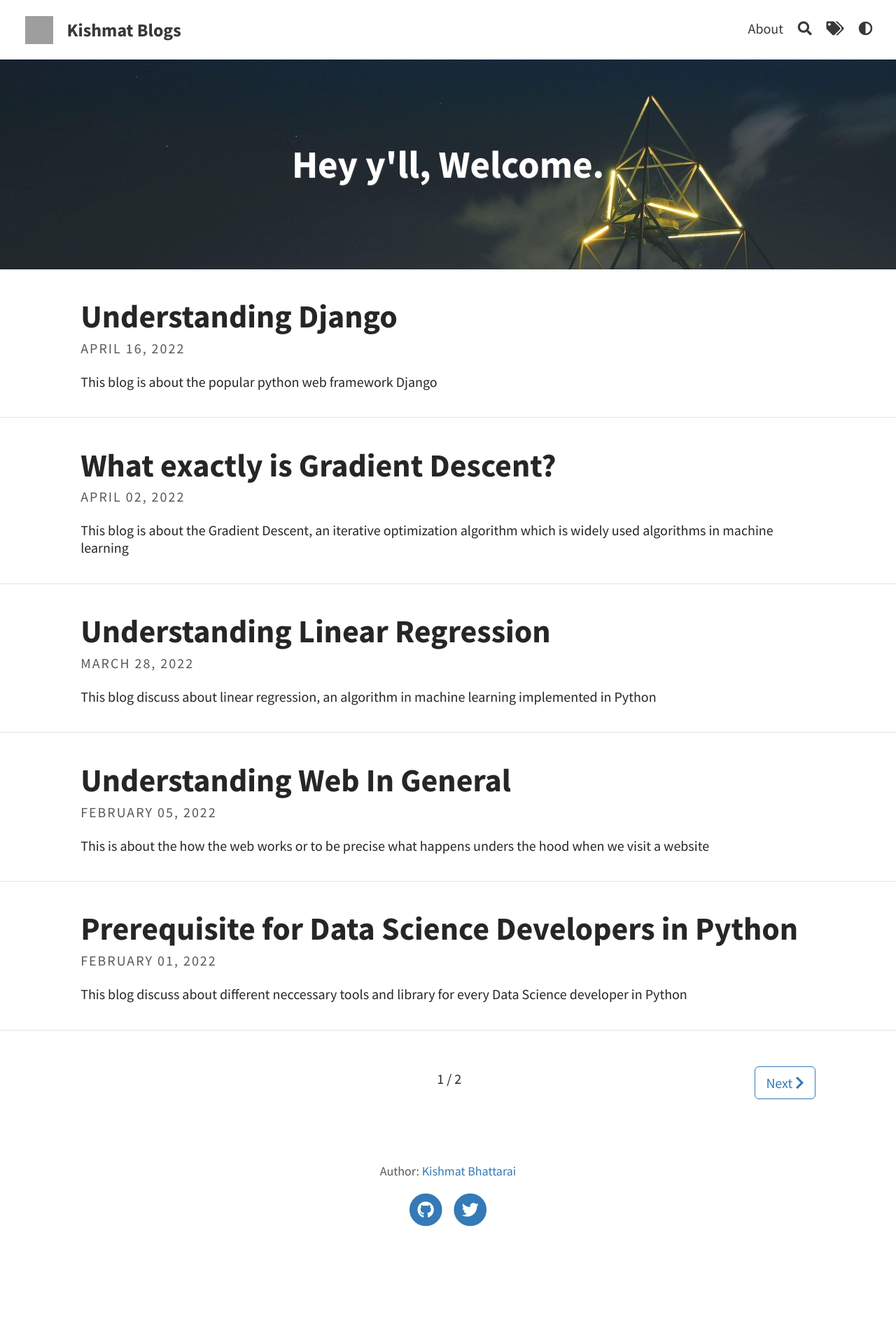
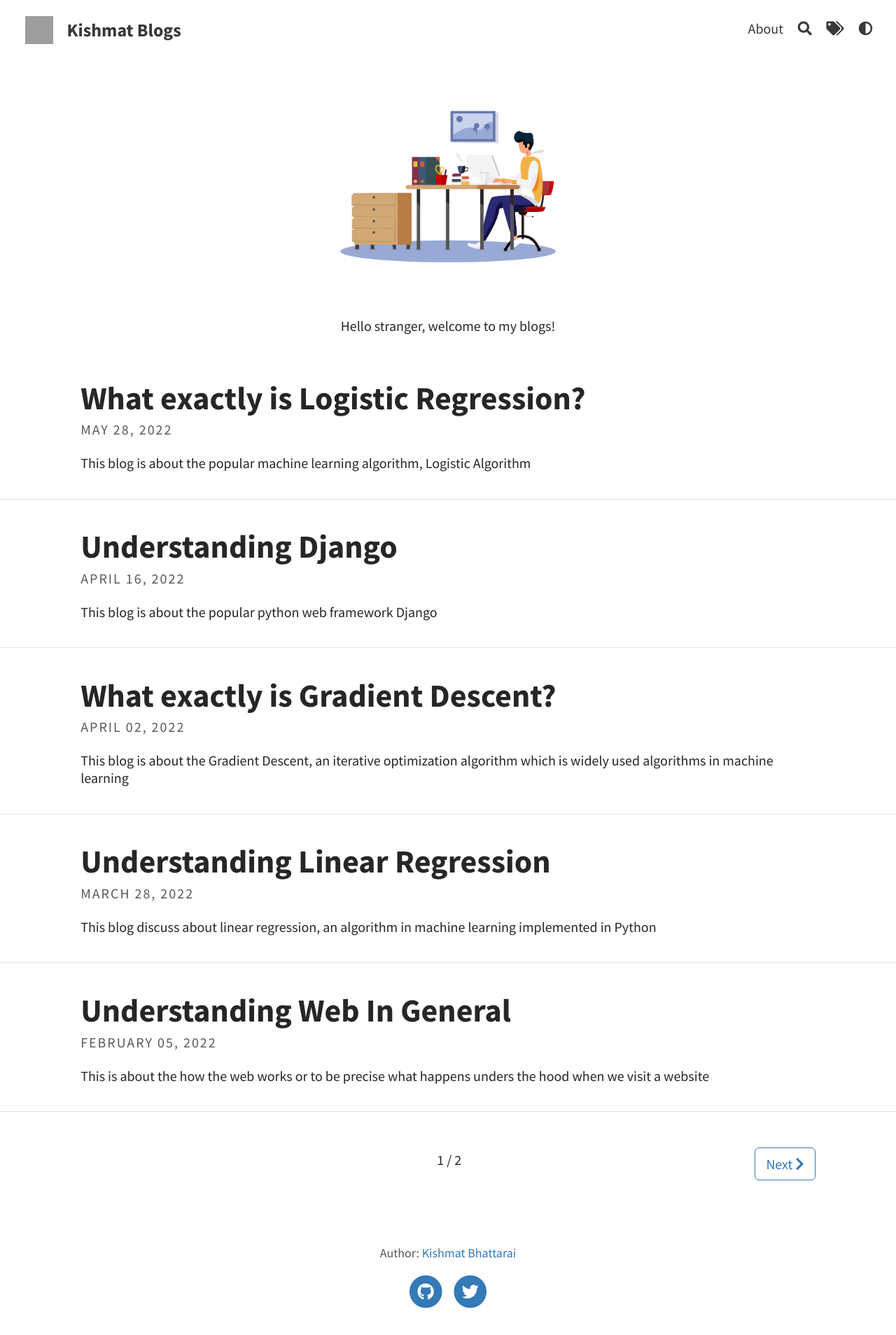
Before and after one commit to 0xmatriksh/blogs, a Jekyll site: the page built from index.html, in a window 1280 px wide. Shown: the whole page at 70% size. Built offline with Jekyll 4.4.1, drawn with Linux system fonts in a browser that asks for light colours; the list of posts is cut into pages by our own code; before the commit the page ends 1792 px from its top, so only the background shows below that; some of the changed lines change nothing that is shown; grey boxes are pictures that could not be loaded.

Commit message:
logistic

````diff
--- a/_config.yml
+++ b/_config.yml
@@ -9,9 +9,8 @@ avatar: assets/img/kishmat.png # Empty for no avatar in navbar
 favicon: assets/img/kishmat.png # Icon displayed in the tab
 
 # Header and footer text
-header_text: Hey y'll, Welcome. # Change Blog header text
-header_feature_image: assets/img/header/triangular.jpeg
-header_feature_image_responsive: true
+header_text: Change <code>header_text</code> in <code>_config.yml</code> # Change Blog header text
+header_feature_image: assets/img/header/header.png
 footer_text: >
   Author: <a href="https://kishmat.com.np">Kishmat Bhattarai</a>
 
--- a/_includes/blog/blog.liquid
+++ b/_includes/blog/blog.liquid
@@ -1,4 +1,10 @@
 <div class="posts">
+
+  <div class="home-img"><img src="../../assets/img/header/header.png" />
+    <br />
+    <p>Hello stranger, welcome to my blogs!</p>
+  </div>
+
     {% unless paginator.posts %}
     <article><section class="post-content"><p>There are no blog posts</p></section></article>
     {% endunless %}
--- a/_includes/default/head.liquid
+++ b/_includes/default/head.liquid
@@ -20,6 +20,9 @@
 
     <!-- CSS -->
     <link rel="stylesheet" href="{{ '/assets/css/main.css' | relative_url }}">
+
+    <!-- Custom CSS by me -->
+    <link rel="stylesheet" href="{{ '/assets/css/style.css' | relative_url }}">
 
     <!--Favicon-->
     <link rel="shortcut icon" href="{{ site.favicon | relative_url }}" type="image/x-icon">
--- a/_layouts/home.liquid
+++ b/_layouts/home.liquid
@@ -3,27 +3,7 @@ layout: default
 ---
 
 <div class="home">
-    <style scoped>
-        {% assign image = site.header_feature_image | relative_url | split: '.' %}
-        .call-out_img {
-            background-image: url('{{ image | join: '.' }}');
-        }
-        {% if site.header_feature_image_responsive %}
-        @media screen and (max-width: 768px) {
-            .call-out_img {
-                background-image: url('{{ image[0] | append: '-medium.' | append: image[1] | default: image}}');
-            }
-        }
-        @media screen and (max-width: 576px) {
-            .call-out_img {
-                background-image: url('{{ image[0] | append: '-small.' | append: image[1] }}');
-            }
-        }
-        {% endif %}
-    </style>
-    <div id="main" class="call-out call-out_img">
-        <h1> {{ site.header_text | default: "Change <code>header_text</code> in <code>_config.yml</code>"}} </h1>
-    </div>
+
 
     {% include blog/blog.liquid %}
 
--- /dev/null
+++ b/_posts/2022-04-02-logistic-regression.md
@@ -0,0 +1,179 @@
+---
+layout: post
+title: "What exactly is Logistic Regression?"
+date: 2022-05-29 5:15:22 +0545
+tags: [data science, python]
+excerpt: "This blog is about the popular machine learning algorithm, Logistic Algorithm"
+# categories: jekyll update
+---
+
+![alt text]({{ '/assets/img/posts/logistic.png' | relative_url}}){: .center-image }
+
+Logistic Regression is another algorithm of machine learning. It is used for classification type of supervised machine learning. Let's discuss more about this algorithm and understand it from depth and practical use cases.
+
+In Logistic Regression, we basically draw a line(or a plane) seperating the classes as binay or multi-class target variable, which means target variable can be of two class as True or False or also can be of mutiple classes as High, Mid or Low. It is predictive model. And also being supervised model, it requires to be fed with training dataset to learn and create a hypothesis function which can predict the outcome(target variable) for new set of input variables.
+
+Let's first understand the working of Logistic Regression in very naive sense. What this model does is that, It takes every row in consideration and improve the line (or plane) to seperate. To understand it more clearly, let's assume the line equation is :
+`Ax + By + C = 0`
+
+And if a point is actually a negative point(i.e 0) and lies on positive side, we need to bring up the line. And if opposite we need to bring down.
+
+![alt text]({{ '/assets/img/posts/graph1.PNG' | relative_url}}){: .center-image }
+
+Here if point is negative we need to bring the line (x+3y-5=0) up to keep the point in negative side, to do so we should add the coeffiient of the line with the point. Similary we need to subtract if we had to move the line downward, with the working function,
+
+`Wn = Wo + (Yi - Yi(cap))(Xi)`
+
+| Yi  | Yi(cap) | (Yi - Yi(cap)) |
+| --- | :-----: | -------------: |
+| 1   |    1    |              0 |
+| 0   |    0    |              0 |
+| 1   |    0    |              1 |
+| 0   |    1    |             -1 |
+
+This approach is called Perceptron Trick. It has some limitations, as it stops working on improving the line further after it satifies all the training data set. So we have another alternative and better approach to solve this same problem.
+
+### Logistic Function :
+
+This alternative to solve the probelm of logistic regression has different working procedure than the former.
+
+In this method, we basically push the correctly classfying line further on correct classification, where the strength of pushing is more when the point is closer to line. Similary, pulls the line on incorrect classification, where the strength (magnitude) of pulling is more when the point is farther and less when closer.
+
+Here also the working function is same as of Perceptron Trick, but the main difference is we use Sigmoid function in Logistic approach, which was step function in former.
+
+Sigmoid function not only gives the decimal value ranging from 0 to 1 despite of 0's and 1's. But also it gives the probability of the every line with the points. If the sigmoid function's value of point is 0.6 it says, there is 60% of point being in positive and 40% of it being negative, being 0.5 point as middle point in sigmoid function.
+
+![alt text]({{ '/assets/img/posts/sigmoid.png' | relative_url}}){: .center-image }
+
+Unlike step function where value of the crossproduct of coefficient and value of X's if greater than 0 gives Y as 1 else 0.
+In Sigmoid, the value of Y is 1 if the result of the sigmoid function when passed the value of cross product gives result greater than or equal to 0.5 else it is 0.
+
+| Yi  | Yi(cap) | (Yi - Yi(cap)) |                Remarks |
+| --- | :-----: | -------------: | ---------------------: |
+| 1   |   0.8   |            0.2 |   Little Push(Correct) |
+| 0   |  0.65   |          -0.65 | Strong Pull(Incorrect) |
+| 1   |   0.3   |            0.7 | Strong Pull(Incorrect) |
+| 0   |  0.15   |          -0.15 |   Little Push(Correct) |
+
+Again, revise this point that when correct and closer larger magnitude push and if incorrect and farther larger magnitude pull.
+
+#### Implementation
+
+Scikit-learn provides us a predefined LogisticRegression model which we can import easily and use in our code
+
+```
+from sklearn.linearmodel import LogisticRegression
+lr = LogisticRegression()
+lr.fit(X_train,y_train)
+y_pred = lr.predict(X_test)
+```
+
+We can also write our own Logistic Regression Algorithm by following code:
+
+```
+def sigmoid(z):
+    return 1/(1+np.exp(-z))
+
+def logistic_function(X,y):
+    X = np.insert(X,0,1,axis=1)
+    weights = np.ones(X.shape[1])
+
+    for i in range(1000):
+        j = np.random.randint(0,X.shape[1])
+        y_hat = sigmoid(np.dot(weights[j],X[j]))
+        weights = weights - (y[j] - y_hat[j])*X[h]
+
+    return weights[0],weights[1:]
+
+intercept, coeff = logistic_function(X_train,y_train)
+
+```
+
+Now intercept and coeff can be used to predict the result for new points.
+
+After doing bunch of work we are not able to reach the optimum level of solution, but be patient we are learning it slowly and from scratch so it takes little time to understand. Now a new concept comes into the game called Log-Loss Error.
+
+### Minimizing Log Loss Error :
+
+The problem we are here is although we are trying to push the and pull the line to better position we are not doing enough work on loss function. So in this approach our focus will be on to minimizing loss function.
+
+First we calculate the maximum likelihood of any point, that means, we are given with the probability of the points already by sigmoid function now we consider the probability of being positive for positive points and similary being negative for negative points, which can be calculated by 1 - probability of being positive Y(hat).
+
+After that we multiply all the likelihood probability of all the points and try to make it maximum. For eg: If there are two models, one with maximum likehood probability is better.
+
+Now a problem comes, to multiply that many small decimal value will give extremely small value. So, we use log.
+We know that `log(ab) = log(a) + log(b)`
+
+Using same rule, multiplication of all the likehoods are seperated to addition using log. We know all the value of likehood probability lies between 0 and 1 and logarithms of number between 0 and 1, all are negative. So to remove negatives, we sum all the negative of the logs. This is called cross entropy.
+
+Cross entropy is the summation of negativelogarithm of likelihood probability. We had to maximize the product of maximum likehood as we study earlier but incase of cross entropy we have to minimize it because `log(0.9) < log(0.1)` i.e magnitude the log of larger value is less and smaller is larger for numbers between 0 and 1.
+
+So here comes a summary can we write loss function as :
+
+![alt text]({{ '/assets/img/posts/loss.png' | relative_url}}){: .center-image }
+
+Nope, why not?
+
+Because as we studied earlier, we are taking probability of positive for positive points and negative for negative points, so for negative points it should be `log(1-Yi(hat))`, which can be formulazied as :
+
+`Yi*log(Yi(hat) + (1-Yi)*log(1-Yi(hat))`
+
+So in conclusion the loss function can be given by :
+
+![alt text]({{ '/assets/img/posts/loss2.png' | relative_url}}){: .center-image }
+
+This is called Log-loss error and binary cross entropy.
+Now we need to find coeffient value or (weights) such that error is minimum and there is no any closed form formula to minimize this function like MSE, so we need to use Gradient Descent to minimize the error. Gradient descent to the rescue.
+
+#### Using Gradient Descent :
+
+Now to write the log-loss error in matrix form.
+We can say that, `Y(hat) = sigma(X*W)`, where X is the input columns matrix with additional column of ones and W is the matix of weights with one column and rows equal to number of inputs + 1, one for intercept. Similary we hat Y(hat) matrix and Y matrix with equal dimension.
+
+So, Loss Function in Matrix Form:
+
+`L = (-1/n)[ Y*log(sigma(X*W)) + (1-Y)*log(1- sigma(X*W)) ]`
+
+To minimize L with by changing W, first we initialize W with random numbers and change the W in every iteration to decrease L. Now the fun part is how to change the W, to minimize with every iteration.
+
+We know that in gradient descent we basically use slope and decrement it with old variable(here weights) to get new variable. In this way we move toward least error(L). And plus the learning rate the equation now looks like :
+
+`W(new) = W(old) - learning_rate * (dL/dW)`
+
+Generally ,if slope is negative the W moves towards positive and if slope is positive the W moves toward negative.
+So our main task is to find the dL/dW.
+
+Let's first differentiate first part i.e Y\*log(Y(hat)) with respect to W
+
+![alt text]({{ '/assets/img/posts/difffirst.png' | relative_url}}){: .center-image }
+
+Then differentiate the second apart i.e (1-Y)\*log(1- Y(hat)) with respect to W.
+
+![alt text]({{ '/assets/img/posts/diffsecond.png' | relative_url}}){: .center-image }
+
+And as a whole the diffrentiation and the working formula will be:
+
+![alt text]({{ '/assets/img/posts/finaldiff.png' | relative_url}}){: .center-image }
+
+#### Implementation of GD :
+
+```
+def gd(X,y)
+    eta = 0.01
+    epoch = 3000
+    X = np.insert(X,0,1,axis=1)
+    weights = np.ones(X.shape[1])
+    for i in range(epoch):
+        y_hat = sigma(np.dot(X,weights))
+        weights = weights + eta * (np.dot((y - y_hat),X)/X.shape[0])
+    return weights[1:],weights[0]
+
+```
+
+This is how the logistic regression works.
+
+If you have any doubts feel free to raise one. My email *kishmat17@gmail.com*
+
+[jekyll-docs]: https://jekyllrb.com/docs/home
+[jekyll-gh]: https://github.com/jekyll/jekyll
+[jekyll-talk]: https://talk.jekyllrb.com/
--- /dev/null
+++ b/assets/css/style.css
@@ -0,0 +1,38 @@
+#img404 {
+    width: 20em;
+  }
+
+  /* .site-header .avatar {
+    height: 3em !important;
+    margin-top: 0 !important;
+  } */
+
+  #home-img {
+    width: 30em;
+    text-align: center;
+  }
+
+  .home-img {
+    display: block;
+    text-align: center;
+  }
+
+  .home-img > img {
+    width: 360px;
+    padding: 0 0;
+  }
+
+  .home-img > p {
+    padding: 0 50px !important;
+  }
+
+  @media screen and (max-width: 400px) {
+    .posts .excerpt {
+      margin-bottom: 20px;
+      font-size: 16px;
+    }
+
+    .meta {
+      font-size: 16px;
+    }
+  }
````
Also changed, not shown: assets/img/header/header.png (added), assets/img/posts/auth-page.f64948c9.png (added), assets/img/posts/difffirst.PNG (added), assets/img/posts/diffsecond.PNG (added), assets/img/posts/finaldiff.PNG (added), assets/img/posts/graph1.PNG (added), assets/img/posts/logistic.png (added), assets/img/posts/loss.PNG (added), assets/img/posts/loss2.PNG (added), assets/img/posts/photo-1610563166150-b34df4f3bcd6-768x575.jpeg (added), assets/img/posts/sigmoid.png (added).
